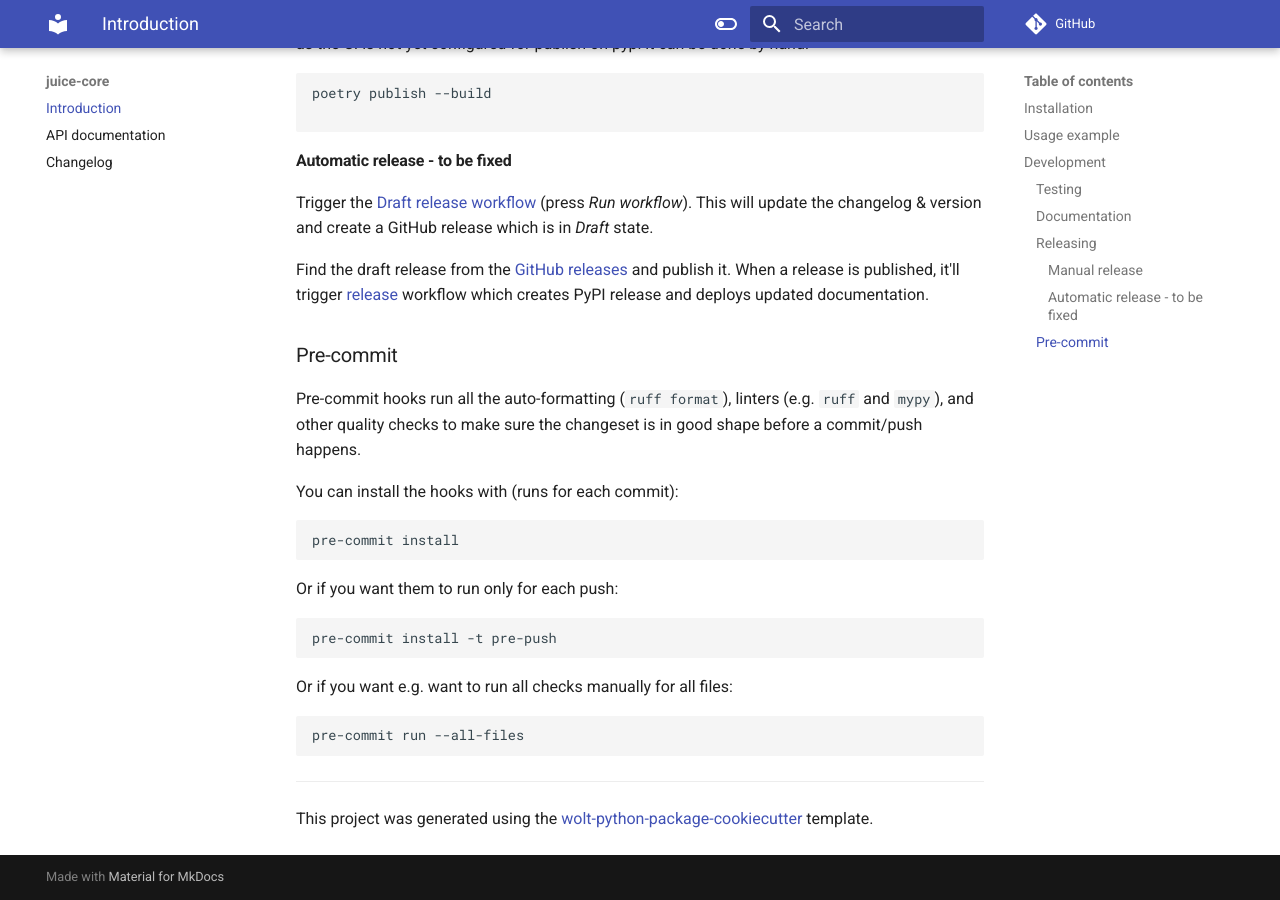
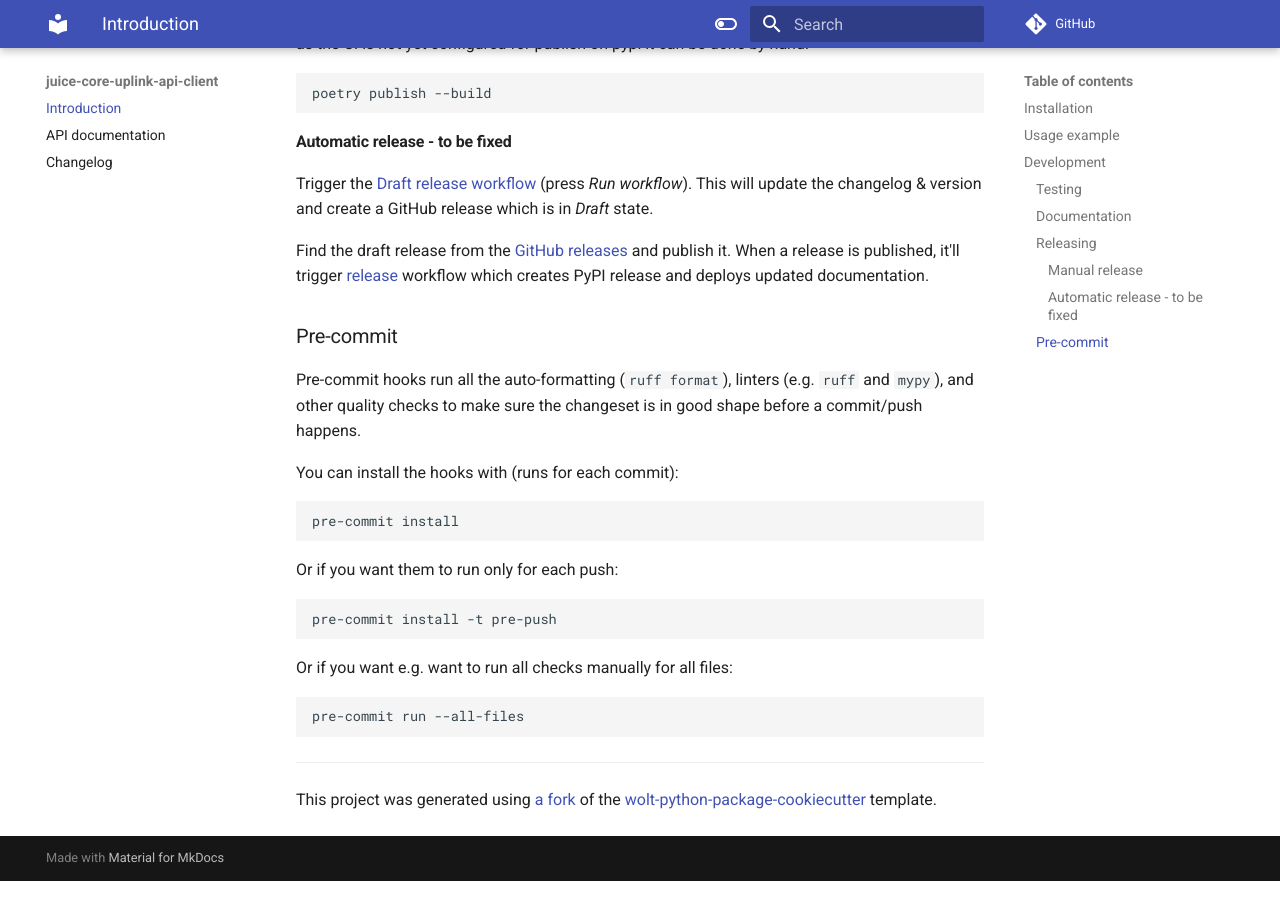
Before and after one commit to JANUS-JUICE/juice-core-uplink-api-client, an MkDocs documentation site: the page built from docs/index.md, in a window 1280 px wide and 900 px high, scrolled down 2721 px. Built offline with MkDocs 1.6.1 and Material for MkDocs 9.7.7, drawn with Linux system fonts in a browser that asks for light colours; comment, search, counter and statistics services are not loaded; some of the changed text lies outside the part shown.

Commit message:
adopted copier template

````diff
--- a/README.md
+++ b/README.md
@@ -81,8 +81,9 @@
 The documentation is automatically generated from the content of the [docs directory](https://github.com/JANUS-JUICE/juice-core-uplink-api-client/tree/master/docs) and from the docstrings
  of the public signatures of the source code. The documentation is updated and published as a [Github Pages page](https://pages.github.com/) automatically as part each release.
 
+
+
 ### Releasing
-
 
 #### Manual release
 
@@ -100,9 +101,9 @@
 
 ```bash
 poetry publish --build
-
 ```
 #### Automatic release - to be fixed
+
 
 Trigger the [Draft release workflow](https://github.com/JANUS-JUICE/juice-core-uplink-api-client/actions/workflows/draft_release.yml)
 (press _Run workflow_). This will update the changelog & version and create a GitHub release which is in _Draft_ state.
@@ -137,4 +138,4 @@
 
 ---
 
-This project was generated using the [wolt-python-package-cookiecutter](https://github.com/woltapp/wolt-python-package-cookiecutter) template.
+This project was generated using [a fork](https://github.com/luca-penasa/wolt-python-package-cookiecutter) of the [wolt-python-package-cookiecutter](https://github.com/woltapp/wolt-python-package-cookiecutter) template.
--- a/mkdocs.yml
+++ b/mkdocs.yml
@@ -1,5 +1,5 @@
-site_name: "juice-core"
-repo_url: https://github.com/JANUS-JUICE/juice-core
+site_name: "juice-core-uplink-api-client"
+repo_url: https://github.com/JANUS-JUICE/juice-core-uplink-api-client
 
 theme:
   name: material
--- a/src/juice_core_uplink_api_client/__init__.py
+++ b/src/juice_core_uplink_api_client/__init__.py
@@ -1,4 +1,8 @@
 """A client library for accessing Juice Core Uplink API"""
+
+import importlib
+
+__version__ = importlib.metadata.version("juice_core_uplink_api_client")
 
 from .client import AuthenticatedClient, Client
 
````
Also changed, not shown: other parts of README.md (+1 -1 lines), .copier-answers.yml (added, +10 -0 lines), pyproject.toml (+6 -3 lines), .cruft.json (deleted), 2 other files.
